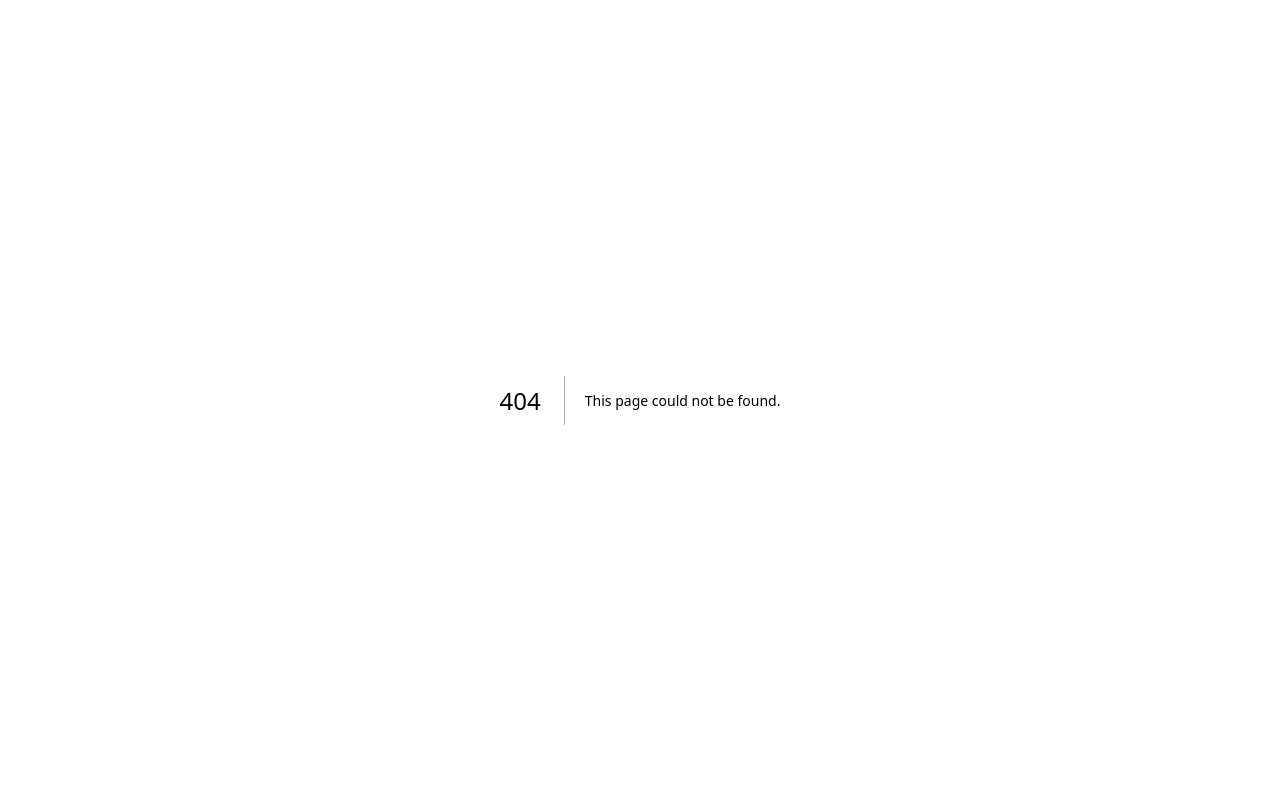
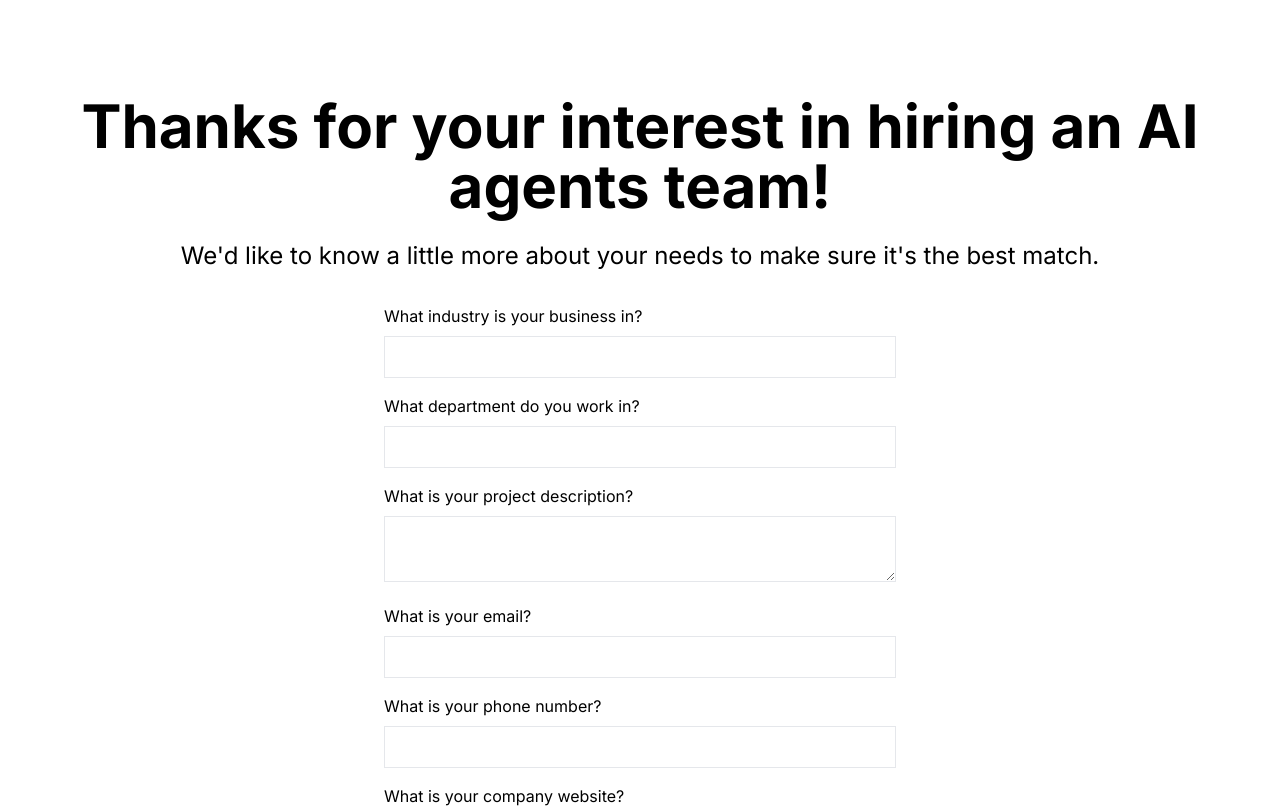
Before and after one commit to aiddav/new-website-project, a Next.js app: page /findAI in a window 1280 px wide. Before the commit this address had no page. Shown: the top 808 px of the page. Built offline with nearby package versions, Linux system fonts and the light colour scheme.

Commit message:
new page

```diff
--- a/app/components/FindAI.tsx
+++ b/app/findAI/page.tsx
@@ -1,4 +1,5 @@
-import { useState } from 'react';
+'use client';
+import { useState, ChangeEvent } from 'react';
 
 export default function FindAI() {
   const [formData, setFormData] = useState({
@@ -15,9 +16,9 @@ export default function FindAI() {
     referral: '',
   });
 
-  const handleChange = (e: React.ChangeEvent<HTMLInputElement | HTMLTextAreaElement>) => {
+  const handleChange = (e: ChangeEvent<HTMLInputElement | HTMLSelectElement | HTMLTextAreaElement>) => {
     const { name, value } = e.target;
-    setFormData({ ...formData, [name]: value });
+    setFormData(prev => ({ ...prev, [name]: value }));
   };
 
   const handleSubmit = (e: React.FormEvent) => {
@@ -44,7 +45,7 @@ export default function FindAI() {
             <input type="text" name="department" value={formData.department} onChange={handleChange} className="border p-2 w-full" required />
           </div>
           <div className="mb-4">
-            <label className="block text-left mb-2">What is your project description? (link to a <a href="https://www.example.com" className="text-blue-500">free project brief generator</a>)</label>
+            <label className="block text-left mb-2">What is your project description?</label>
             <textarea name="projectDescription" value={formData.projectDescription} onChange={handleChange} className="border p-2 w-full" required />
           </div>
           <div className="mb-4">
@@ -92,5 +93,5 @@ export default function FindAI() {
         </form>
       </div>
     </section>
-  )
+  );
 }
```
Also changed, not shown: 2 other files (tests, documents, lock files or other folders).
